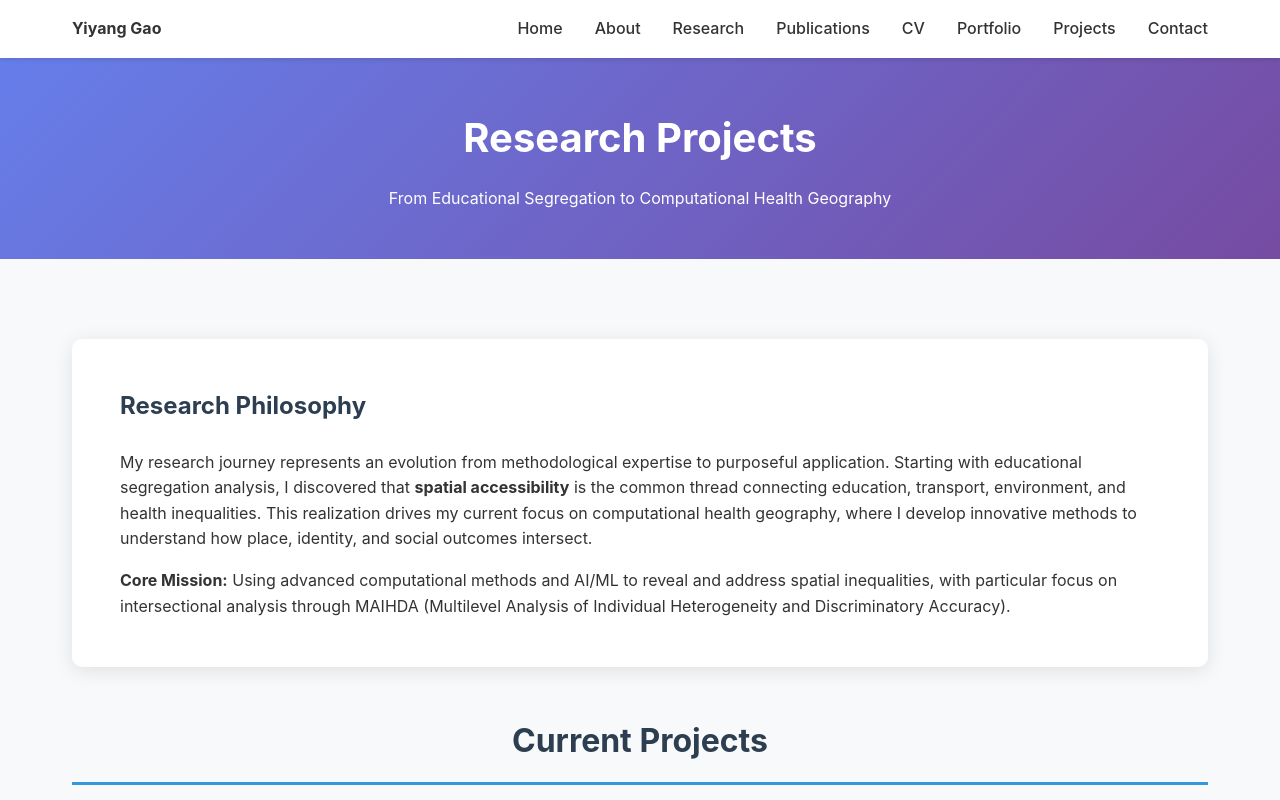
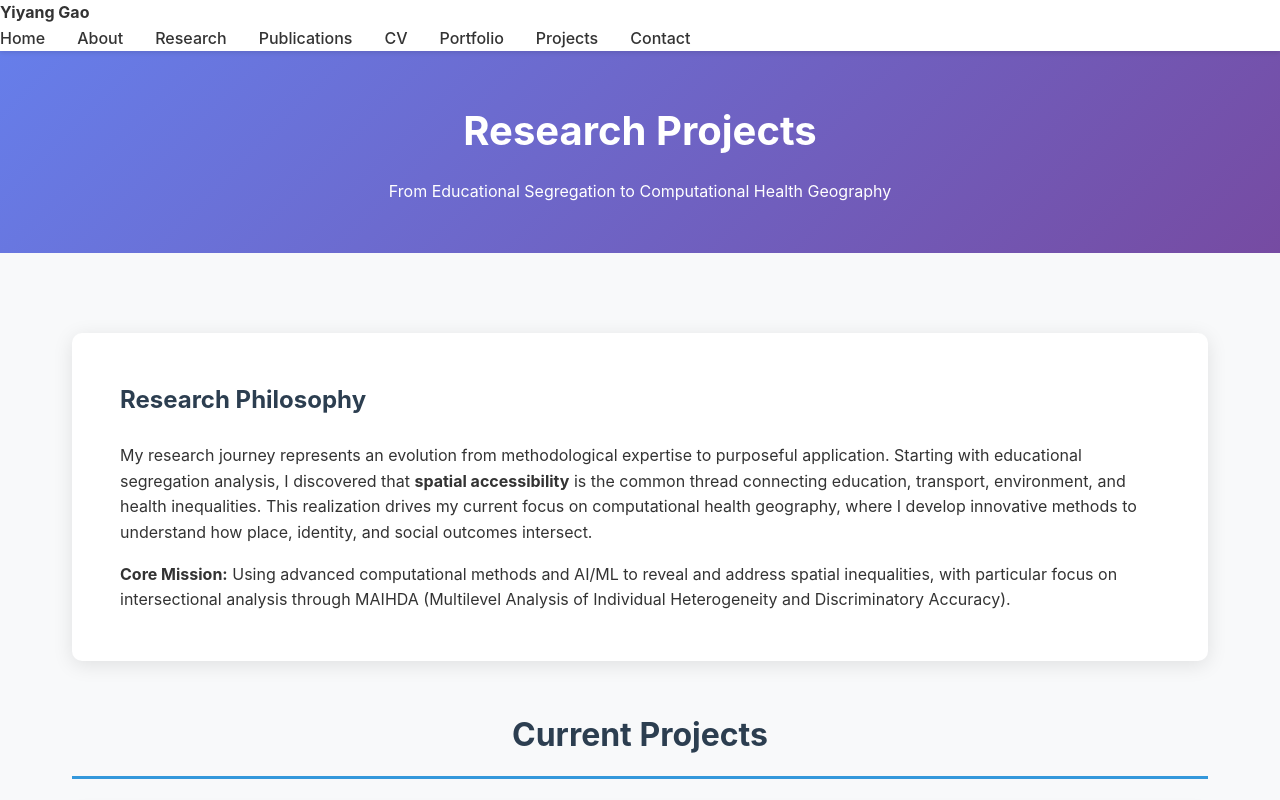
Before and after one commit to yiyang-gao-1/yiyang-gao-1.github.io, a plain HTML site: page research.html in a window 1280 px wide. Shown: the top 800 px of the page. Drawn offline with Linux system fonts and the light colour scheme.

Commit message:
Update research.html

```diff
--- a/research.html
+++ b/research.html
@@ -267,7 +267,7 @@
 <body>
  <!-- Navigation -->
     <nav>
-        <div class="container">
+        <div class="nav-container">
             <div class="logo">
                 <strong>Yiyang Gao</strong>
             </div>
```
Lines whose indentation alone changed are shown as unchanged.
